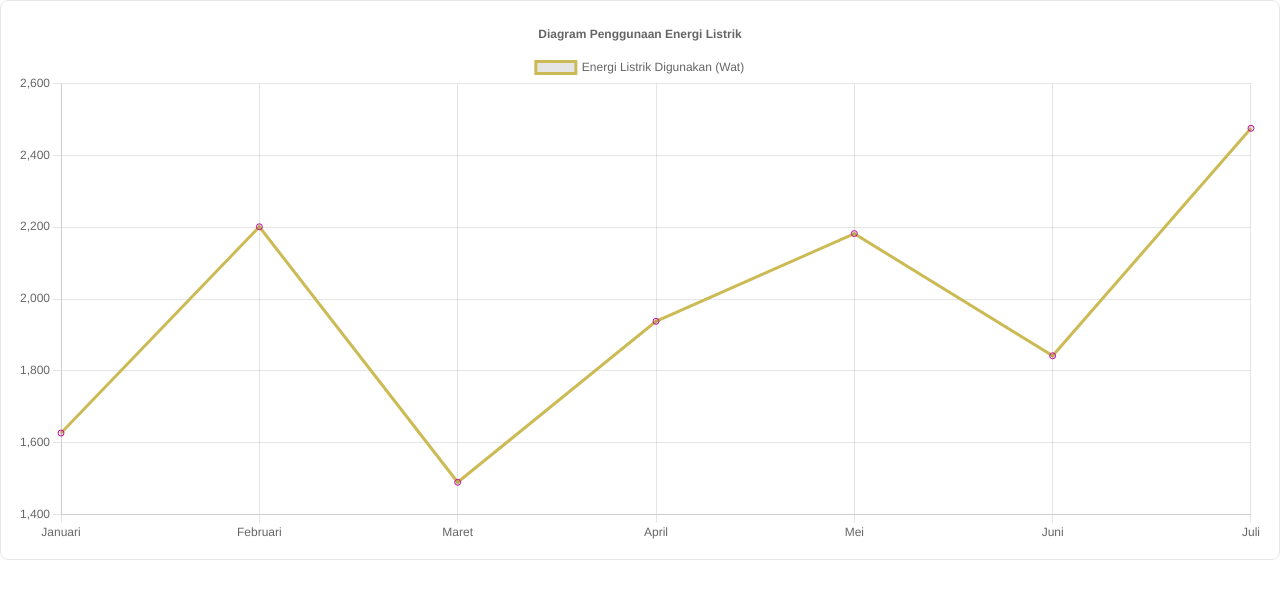
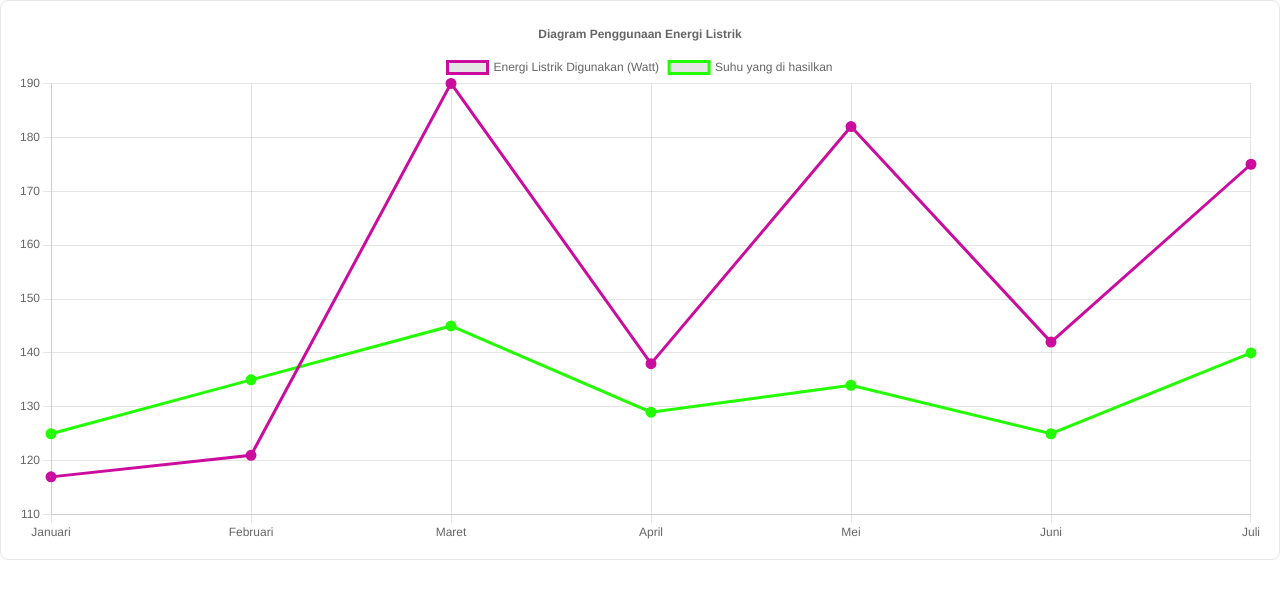
Before and after one commit to BilhaqAD07/fms-kedaireka, a Next.js app: page /Chart/Diagram in a window 1280 px wide. Shown: the top 598 px of the page. Built offline with nearby package versions, Linux system fonts and the light colour scheme.

Commit message:
commit chart

```diff
--- a/src/app/Chart/Diagram/page.tsx
+++ b/src/app/Chart/Diagram/page.tsx
@@ -37,12 +37,20 @@ const Diagram = () => {
       labels: ['Januari', 'Februari', 'Maret', 'April', 'Mei', 'Juni', 'Juli'],
       datasets: [
         {
-          label: 'Energi Listrik Digunakan (Wat)',
-          data: [1627, 2201, 1490, 1938, 2182, 1842, 2475],
-          borderColor: '#cb5',
+          label: 'Energi Listrik Digunakan (Watt)',
+          data: [117, 121, 190, 138, 182, 142, 175],
+          borderColor: '#cb0c9f',
           fill: false,
           pointBorderColor: "#cb0c9f",
-          pointBorderWidth: 1,
+          pointBorderWidth: 5,
+        },
+        {
+          label: 'Suhu yang di hasilkan',
+          data: [125, 135, 145, 129, 134, 125, 140],
+          borderColor: '#23FD00',
+          fill: false,
+          pointBorderColor: '#23fd00',
+          pointBorderWidth: 5,
         },
       ]
     })
```
